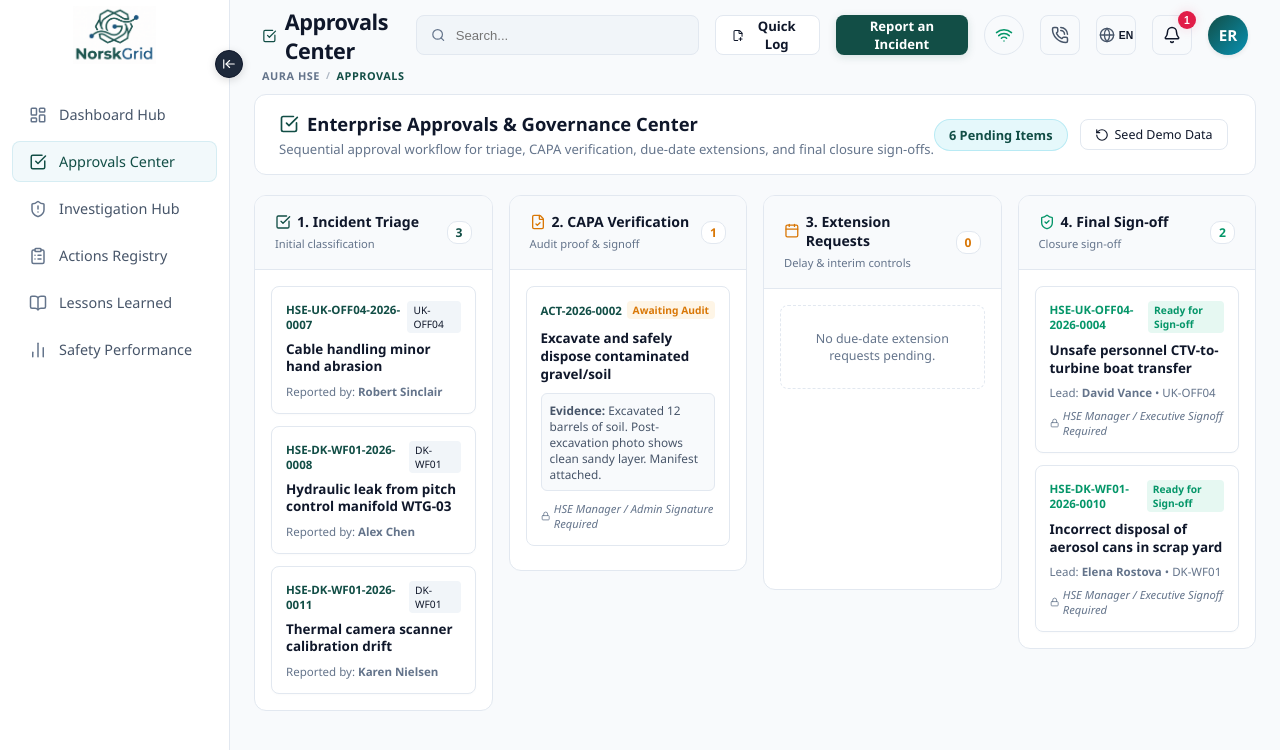
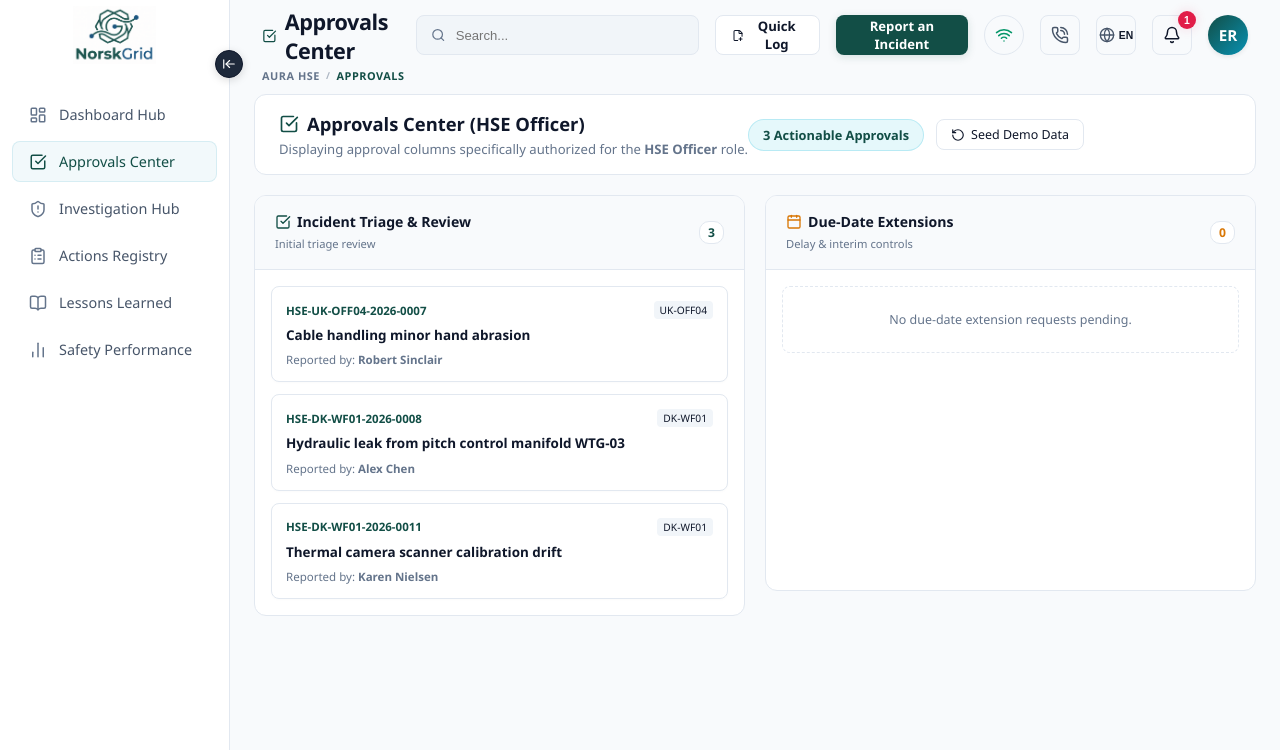
Before and after one commit to ConverseCoE/HSE_Incident, a React (Vite) app: page / in a window 1280 px wide. Both pictures are taken after a click on the item "Approvals Center". Shown: the top 750 px of the page. Built offline with nearby package versions, Linux system fonts and the light colour scheme.

Commit message:
Hide non-applicable approval columns per role in Approvals Center

```diff
--- a/src/views/ApprovalPanel.jsx
+++ b/src/views/ApprovalPanel.jsx
@@ -12,7 +12,8 @@ import {
   Clock,
   X,
   Lock,
-  RotateCcw
+  RotateCcw,
+  ShieldAlert
 } from 'lucide-react';
 
 const ApprovalPanel = ({ onViewIncident }) => {
@@ -65,11 +66,13 @@ const ApprovalPanel = ({ onViewIncident }) => {
   // 4. Incidents in 'Pending Approval' stage (needs final closure signoff)
   const pendingClosureSignoff = incidents.filter(i => i.status === 'Pending Approval');
 
-  // Role Permissions Gating
+  // Role Permissions Gating for Column Visibility
   const canTriage = hasRole([roles.SUPERVISOR, roles.SITE_MANAGER, roles.HSE_OFFICER, roles.HSE_MANAGER, roles.ADMIN]);
   const canVerifyCapa = hasRole([roles.HSE_MANAGER, roles.ADMIN]);
   const canApproveExtension = hasRole([roles.HSE_OFFICER, roles.HSE_MANAGER, roles.ADMIN]);
   const canFinalSignoff = hasRole([roles.HSE_MANAGER, roles.ADMIN]);
+
+  const visibleColumnsCount = [canTriage, canVerifyCapa, canApproveExtension, canFinalSignoff].filter(Boolean).length;
 
   const handleVerifyAction = (incidentId, actionId) => {
     updateActionStatus(incidentId, actionId, {
@@ -97,7 +100,12 @@ const ApprovalPanel = ({ onViewIncident }) => {
     }
   };
 
-  const totalPendingItems = pendingInitialReview.length + pendingActionVerifications.length + pendingExtensionRequests.length + pendingClosureSignoff.length;
+  // Calculate total items applicable to the logged-in user's role
+  const roleApplicablePendingCount =
+    (canTriage ? pendingInitialReview.length : 0) +
+    (canVerifyCapa ? pendingActionVerifications.length : 0) +
+    (canApproveExtension ? pendingExtensionRequests.length : 0) +
+    (canFinalSignoff ? pendingClosureSignoff.length : 0);
 
   return (
     <div className="approval-panel-layout animate-fade" style={{ display: 'flex', flexDirection: 'column', gap: '20px', padding: '0px' }}>
@@ -115,16 +123,16 @@ const ApprovalPanel = ({ onViewIncident }) => {
         <div style={{ textAlign: 'left' }}>
           <h2 style={{ fontSize: '1.15rem', fontWeight: 700, margin: '0 0 4px 0', color: 'var(--text-primary)', display: 'flex', alignItems: 'center', gap: '8px' }}>
             <CheckSquare size={20} style={{ color: 'var(--accent-cyan)' }} />
-            Enterprise Approvals & Governance Center
+            Approvals Center ({currentUser.role})
           </h2>
           <p className="text-muted" style={{ fontSize: '0.82rem', margin: 0 }}>
-            Sequential approval workflow for triage, CAPA verification, due-date extensions, and final closure sign-offs.
+            Displaying approval columns specifically authorized for the <strong>{currentUser.role}</strong> role.
           </p>
         </div>
 
         <div style={{ display: 'flex', alignItems: 'center', gap: '12px' }}>
           <span style={{ fontSize: '0.8rem', fontWeight: 700, background: 'rgba(6, 182, 212, 0.1)', color: 'var(--accent-cyan)', padding: '6px 14px', borderRadius: '20px', border: '1px solid rgba(6, 182, 212, 0.2)' }}>
-            {totalPendingItems} Pending Items
+            {roleApplicablePendingCount} Actionable Approvals
           </span>
 
           <button
@@ -137,25 +145,32 @@ const ApprovalPanel = ({ onViewIncident }) => {
         </div>
       </div>
 
-      {/* 4-Column Sequential Approvals Grid */}
-      <div style={{ display: 'grid', gridTemplateColumns: 'repeat(4, 1fr)', gap: '16px', textAlign: 'left', alignItems: 'start' }}>
+      {/* Dynamic Grid: Renders ONLY columns applicable to current user's role */}
+      <div style={{
+        display: 'grid',
+        gridTemplateColumns: `repeat(${visibleColumnsCount || 1}, 1fr)`,
+        gap: '20px',
+        textAlign: 'left',
+        alignItems: 'start'
+      }}>
 
-        {/* COLUMN 1: INITIAL INCIDENT REVIEW & TRIAGE */}
+        {/* COLUMN 1: INITIAL INCIDENT REVIEW & TRIAGE (Supervisor, Site Manager, HSE Officer, HSE Manager, Admin) */}
+        {canTriage && (
           <div style={{ background: '#ffffff', borderRadius: '12px', border: '1px solid var(--border-color)', display: 'flex', flexDirection: 'column', overflow: 'hidden' }}>
             <div style={{ padding: '16px 20px', background: '#f8fafc', borderBottom: '1px solid var(--border-color)', display: 'flex', justifyContent: 'space-between', alignItems: 'center' }}>
               <div>
                 <h3 style={{ fontSize: '0.88rem', fontWeight: 700, margin: 0, color: 'var(--text-primary)', display: 'flex', alignItems: 'center', gap: '6px' }}>
                   <CheckSquare size={16} style={{ color: 'var(--accent-cyan)' }} />
-                1. Incident Triage
+                  Incident Triage & Review
                 </h3>
-              <span style={{ fontSize: '0.7rem', color: 'var(--text-muted)' }}>Initial classification</span>
+                <span style={{ fontSize: '0.7rem', color: 'var(--text-muted)' }}>Initial triage review</span>
               </div>
               <span style={{ fontSize: '0.76rem', fontWeight: 700, background: '#ffffff', color: 'var(--accent-cyan)', padding: '2px 8px', borderRadius: '10px', border: '1px solid var(--border-color)' }}>
                 {pendingInitialReview.length}
               </span>
             </div>
 
-          <div style={{ padding: '16px', display: 'flex', flexDirection: 'column', gap: '12px', minHeight: '300px' }}>
+            <div style={{ padding: '16px', display: 'flex', flexDirection: 'column', gap: '12px', minHeight: '320px' }}>
               {pendingInitialReview.length === 0 ? (
                 <div style={{ padding: '24px 12px', textAlign: 'center', color: 'var(--text-muted)', fontSize: '0.78rem', border: '1px dashed var(--border-color)', borderRadius: '8px' }}>
                   No incidents pending triage review.
@@ -192,14 +207,16 @@ const ApprovalPanel = ({ onViewIncident }) => {
               )}
             </div>
           </div>
+        )}
 
         {/* COLUMN 2: CAPA EVIDENCE VERIFICATION (HSE MANAGER & ADMIN ONLY) */}
+        {canVerifyCapa && (
           <div style={{ background: '#ffffff', borderRadius: '12px', border: '1px solid var(--border-color)', display: 'flex', flexDirection: 'column', overflow: 'hidden' }}>
             <div style={{ padding: '16px 20px', background: '#f8fafc', borderBottom: '1px solid var(--border-color)', display: 'flex', justifyContent: 'space-between', alignItems: 'center' }}>
               <div>
                 <h3 style={{ fontSize: '0.88rem', fontWeight: 700, margin: 0, color: 'var(--text-primary)', display: 'flex', alignItems: 'center', gap: '6px' }}>
                   <FileCheck size={16} style={{ color: 'var(--accent-gold)' }} />
-                2. CAPA Verification
+                  CAPA Verifications
                 </h3>
                 <span style={{ fontSize: '0.7rem', color: 'var(--text-muted)' }}>Audit proof & signoff</span>
               </div>
@@ -208,7 +225,7 @@ const ApprovalPanel = ({ onViewIncident }) => {
               </span>
             </div>
 
-          <div style={{ padding: '16px', display: 'flex', flexDirection: 'column', gap: '12px', minHeight: '300px' }}>
+            <div style={{ padding: '16px', display: 'flex', flexDirection: 'column', gap: '12px', minHeight: '320px' }}>
               {pendingActionVerifications.length === 0 ? (
                 <div style={{ padding: '24px 12px', textAlign: 'center', color: 'var(--text-muted)', fontSize: '0.78rem', border: '1px dashed var(--border-color)', borderRadius: '8px' }}>
                   No CAPA items awaiting audit verification.
@@ -238,7 +255,6 @@ const ApprovalPanel = ({ onViewIncident }) => {
                       <strong>Evidence:</strong> {act.completionEvidence || 'No text summary uploaded.'}
                     </div>
 
-                  {canVerifyCapa ? (
                     <button
                       onClick={() => handleVerifyAction(act.incidentId, act.id)}
                       className="btn btn-primary"
@@ -246,24 +262,21 @@ const ApprovalPanel = ({ onViewIncident }) => {
                     >
                       <Check size={14} /> Verify & Close CAPA
                     </button>
-                  ) : (
-                    <div style={{ display: 'flex', alignItems: 'center', gap: '4px', fontSize: '0.7rem', color: 'var(--text-muted)', fontStyle: 'italic' }}>
-                      <Lock size={12} /> HSE Manager / Admin Signature Required
-                    </div>
-                  )}
                   </div>
                 ))
               )}
             </div>
           </div>
+        )}
 
-        {/* COLUMN 3: DUE-DATE EXTENSION APPROVALS */}
+        {/* COLUMN 3: DUE-DATE EXTENSION APPROVALS (HSE Officer, HSE Manager, Admin) */}
+        {canApproveExtension && (
           <div style={{ background: '#ffffff', borderRadius: '12px', border: '1px solid var(--border-color)', display: 'flex', flexDirection: 'column', overflow: 'hidden' }}>
             <div style={{ padding: '16px 20px', background: '#f8fafc', borderBottom: '1px solid var(--border-color)', display: 'flex', justifyContent: 'space-between', alignItems: 'center' }}>
               <div>
                 <h3 style={{ fontSize: '0.88rem', fontWeight: 700, margin: 0, color: 'var(--text-primary)', display: 'flex', alignItems: 'center', gap: '6px' }}>
                   <Calendar size={16} style={{ color: 'var(--accent-gold)' }} />
-                3. Extension Requests
+                  Due-Date Extensions
                 </h3>
                 <span style={{ fontSize: '0.7rem', color: 'var(--text-muted)' }}>Delay & interim controls</span>
               </div>
@@ -272,7 +285,7 @@ const ApprovalPanel = ({ onViewIncident }) => {
               </span>
             </div>
 
-          <div style={{ padding: '16px', display: 'flex', flexDirection: 'column', gap: '12px', minHeight: '300px' }}>
+            <div style={{ padding: '16px', display: 'flex', flexDirection: 'column', gap: '12px', minHeight: '320px' }}>
               {pendingExtensionRequests.length === 0 ? (
                 <div style={{ padding: '24px 12px', textAlign: 'center', color: 'var(--text-muted)', fontSize: '0.78rem', border: '1px dashed var(--border-color)', borderRadius: '8px' }}>
                   No due-date extension requests pending.
@@ -304,7 +317,6 @@ const ApprovalPanel = ({ onViewIncident }) => {
                       {req.interimControls && <span>Controls: "{req.interimControls}"</span>}
                     </div>
 
-                  {canApproveExtension ? (
                     <div style={{ display: 'flex', gap: '6px', marginTop: '4px' }}>
                       <button
                         onClick={() => handleResolveExtension(req.incidentId, req.actionId, req.id, true)}
@@ -321,24 +333,21 @@ const ApprovalPanel = ({ onViewIncident }) => {
                         Reject
                       </button>
                     </div>
-                  ) : (
-                    <div style={{ display: 'flex', alignItems: 'center', gap: '4px', fontSize: '0.7rem', color: 'var(--text-muted)', fontStyle: 'italic' }}>
-                      <Lock size={12} /> HSE Manager Approval Required
-                    </div>
-                  )}
                   </div>
                 ))
               )}
             </div>
           </div>
+        )}
 
         {/* COLUMN 4: FINAL INVESTIGATION SIGN-OFF (HSE MANAGER & ADMIN ONLY) */}
+        {canFinalSignoff && (
           <div style={{ background: '#ffffff', borderRadius: '12px', border: '1px solid var(--border-color)', display: 'flex', flexDirection: 'column', overflow: 'hidden' }}>
             <div style={{ padding: '16px 20px', background: '#f8fafc', borderBottom: '1px solid var(--border-color)', display: 'flex', justifyContent: 'space-between', alignItems: 'center' }}>
               <div>
                 <h3 style={{ fontSize: '0.88rem', fontWeight: 700, margin: 0, color: 'var(--text-primary)', display: 'flex', alignItems: 'center', gap: '6px' }}>
                   <ShieldCheck size={16} style={{ color: 'var(--accent-green)' }} />
-                4. Final Sign-off
+                  Final Investigation Sign-off
                 </h3>
                 <span style={{ fontSize: '0.7rem', color: 'var(--text-muted)' }}>Closure sign-off</span>
               </div>
@@ -347,7 +356,7 @@ const ApprovalPanel = ({ onViewIncident }) => {
               </span>
             </div>
 
-          <div style={{ padding: '16px', display: 'flex', flexDirection: 'column', gap: '12px', minHeight: '300px' }}>
+            <div style={{ padding: '16px', display: 'flex', flexDirection: 'column', gap: '12px', minHeight: '320px' }}>
               {pendingClosureSignoff.length === 0 ? (
                 <div style={{ padding: '24px 12px', textAlign: 'center', color: 'var(--text-muted)', fontSize: '0.78rem', border: '1px dashed var(--border-color)', borderRadius: '8px' }}>
                   No completed investigations awaiting final sign-off.
@@ -380,17 +389,12 @@ const ApprovalPanel = ({ onViewIncident }) => {
                     <div style={{ fontSize: '0.72rem', color: 'var(--text-muted)' }}>
                       Lead: <strong>{inc.investigation?.leadInvestigator || 'N/A'}</strong> • {inc.site}
                     </div>
-
-                  {!canFinalSignoff && (
-                    <div style={{ display: 'flex', alignItems: 'center', gap: '4px', fontSize: '0.7rem', color: 'var(--text-muted)', fontStyle: 'italic' }}>
-                      <Lock size={12} /> HSE Manager / Executive Signoff Required
-                    </div>
-                  )}
                   </div>
                 ))
               )}
             </div>
           </div>
+        )}
 
       </div>
 
```
Lines whose indentation alone changed are shown as unchanged.
